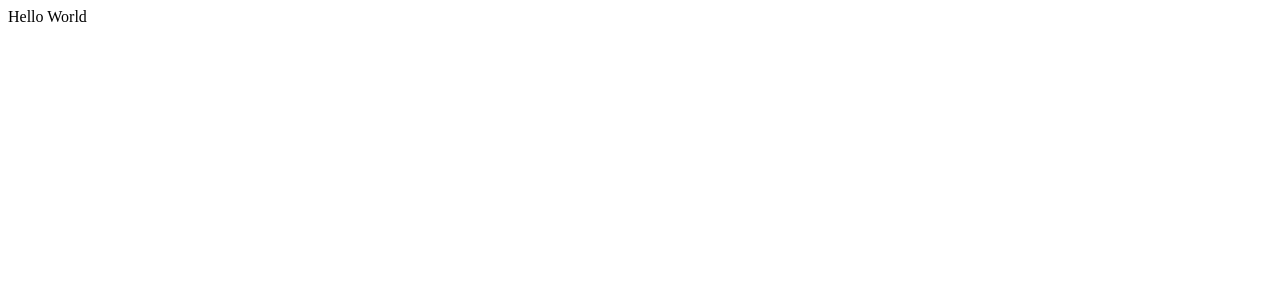
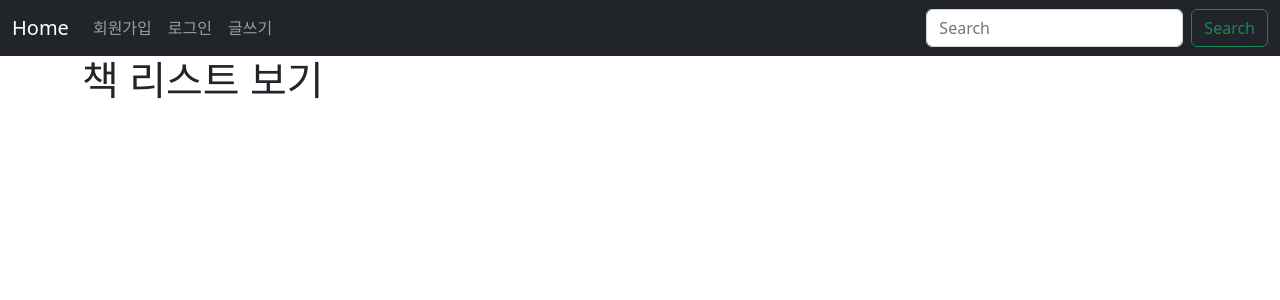
Before and after one commit to cyccc95/book, a React (Create React App) app in the folder book-frontend/: page / in a window 1280 px wide. Shown: the top 300 px of the page. Built offline with nearby package versions, Linux system fonts and the light colour scheme.

Commit message:
Routing Page 세팅

```diff
--- a/book-frontend/src/App.js
+++ b/book-frontend/src/App.js
@@ -1,7 +1,29 @@
-import React from "react";
+import React from 'react';
+import { Container } from 'react-bootstrap';
+import { Route, Routes } from 'react-router-dom';
+import Header from './components/Header';
+import Detail from './pages/book/Detail';
+import Home from './pages/book/Home';
+import SaveForm from './pages/book/SaveForm';
+import UpdateForm from './pages/book/UpdateForm';
+import LoginForm from './pages/user/LoginForm';
 
 function App() {
-  return <div>Hello World</div>;
+  return (
+    <div>
+      <Header />
+      <Container>
+        <Routes>
+          <Route path="/" exact={true} element={<Home />} />
+          <Route path="/saveForm" exact={true} element={<SaveForm />} />
+          <Route path="/book/:id" exact={true} element={<Detail />} />
+          <Route path="/loginForm" exact={true} element={<LoginForm />} />
+          <Route path="/joinForm" exact={true} element={<LoginForm />} />
+          <Route path="/updateForm/:id" exact={true} element={<UpdateForm />} />
+        </Routes>
+      </Container>
+    </div>
+  );
 }
 
 export default App;
--- /dev/null
+++ b/book-frontend/src/components/Header.js
@@ -0,0 +1,46 @@
+import React from 'react';
+import { Button, Container, Form, Nav, Navbar } from 'react-bootstrap';
+import { Link } from 'react-router-dom';
+
+const Header = () => {
+  return (
+    <>
+      <Navbar bg="dark" variant="dark">
+        <Container fluid>
+          <Link to="/" className="navbar-brand">
+            Home
+          </Link>
+          <Navbar.Toggle aria-controls="navbarScroll" />
+          <Navbar.Collapse id="navbarScroll">
+            <Nav
+              className="me-auto my-2 my-lg-0"
+              style={{ maxHeight: '100px' }}
+              navbarScroll
+            >
+              <Link to="/joinForm" className="nav-link">
+                회원가입
+              </Link>
+              <Link to="/loginForm" className="nav-link">
+                로그인
+              </Link>
+              <Link to="/saveForm" className="nav-link">
+                글쓰기
+              </Link>
+            </Nav>
+            <Form className="d-flex">
+              <Form.Control
+                type="search"
+                placeholder="Search"
+                className="me-2"
+                aria-label="Search"
+              />
+              <Button variant="outline-success">Search</Button>
+            </Form>
+          </Navbar.Collapse>
+        </Container>
+      </Navbar>
+    </>
+  );
+};
+
+export default Header;
--- a/book-frontend/src/index.js
+++ b/book-frontend/src/index.js
@@ -1,10 +1,14 @@
-import React from "react";
-import ReactDOM from "react-dom/client";
-import App from "./App";
+import React from 'react';
+import ReactDOM from 'react-dom/client';
+import App from './App';
+import { BrowserRouter } from 'react-router-dom';
+import 'bootstrap/dist/css/bootstrap.min.css';
 
-const root = ReactDOM.createRoot(document.getElementById("root"));
+const root = ReactDOM.createRoot(document.getElementById('root'));
 root.render(
   <React.StrictMode>
-    <App />
-  </React.StrictMode>
+    <BrowserRouter>
+      <App />
+    </BrowserRouter>
+  </React.StrictMode>,
 );
--- /dev/null
+++ b/book-frontend/src/pages/book/Detail.js
@@ -0,0 +1,11 @@
+import React from 'react';
+
+const Detail = () => {
+  return (
+    <div>
+      <h1>책 상세보기</h1>
+    </div>
+  );
+};
+
+export default Detail;
--- /dev/null
+++ b/book-frontend/src/pages/book/Home.js
@@ -0,0 +1,11 @@
+import React from 'react';
+
+const Home = () => {
+  return (
+    <div>
+      <h1>책 리스트 보기</h1>
+    </div>
+  );
+};
+
+export default Home;
--- /dev/null
+++ b/book-frontend/src/pages/book/SaveForm.js
@@ -0,0 +1,11 @@
+import React from 'react';
+
+const SaveForm = () => {
+  return (
+    <div>
+      <h1>책 등록하기</h1>
+    </div>
+  );
+};
+
+export default SaveForm;
--- /dev/null
+++ b/book-frontend/src/pages/book/UpdateForm.js
@@ -0,0 +1,11 @@
+import React from 'react';
+
+const UpdateForm = () => {
+  return (
+    <div>
+      <h1>책 수정하기</h1>
+    </div>
+  );
+};
+
+export default UpdateForm;
--- /dev/null
+++ b/book-frontend/src/pages/user/LoginForm.js
@@ -0,0 +1,11 @@
+import React from 'react';
+
+const LoginForm = () => {
+  return (
+    <div>
+      <h1>로그인 창</h1>
+    </div>
+  );
+};
+
+export default LoginForm;
```
Also changed, not shown: book-frontend/src/pages/user/JoinForm.js (added, +11 -0 lines).
